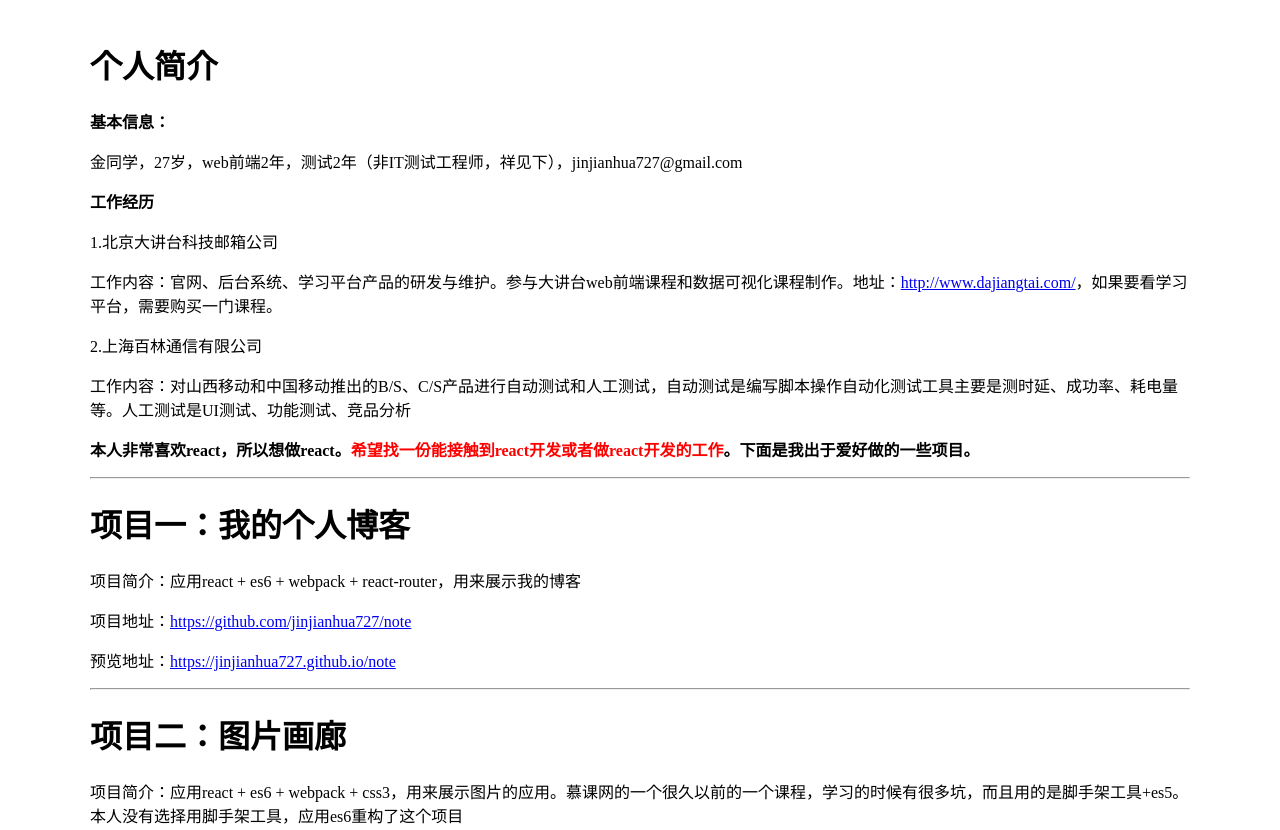
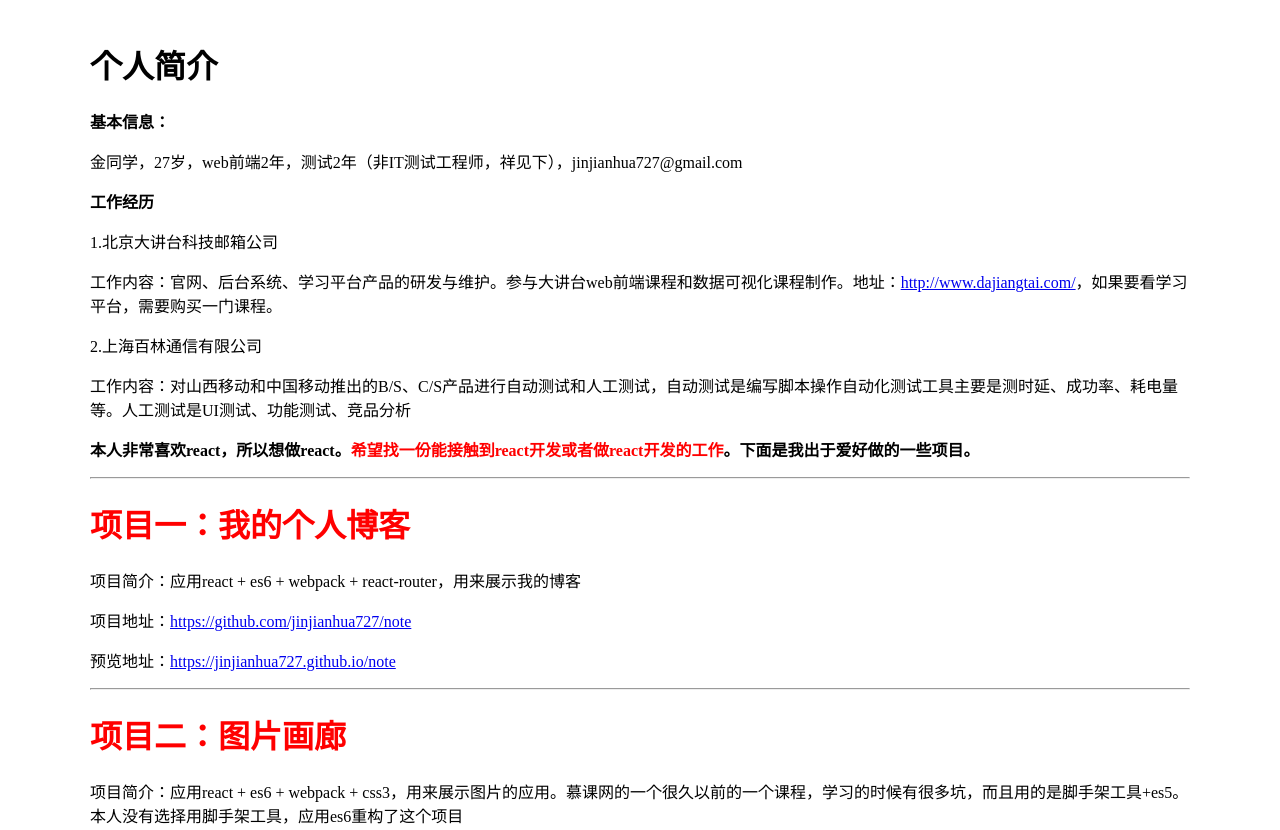
Before and after one commit to jinjianhua727/jinjianhua727.github.com, a plain HTML site: page index.html in a window 1280 px wide. Shown: the top 830 px of the page. Drawn offline with Linux system fonts and the light colour scheme.

Commit message:
更新微简历

```diff
--- a/index.html
+++ b/index.html
@@ -34,13 +34,13 @@
 		<p>工作内容：对山西移动和中国移动推出的B/S、C/S产品进行自动测试和人工测试，自动测试是编写脚本操作自动化测试工具主要是测时延、成功率、耗电量等。人工测试是UI测试、功能测试、竞品分析</p>
 		<p><b>本人非常喜欢react，所以想做react。<span class="important-text">希望找一份能接触到react开发或者做react开发的工作</span>。下面是我出于爱好做的一些项目。</b></p>
 		<hr>
-		<h1>项目一：我的个人博客</h1>
+		<h1 class="important-text">项目一：我的个人博客</h1>
 		<p>项目简介：应用react + es6 + webpack + react-router，用来展示我的博客</p>
 		<p>项目地址：<a href="https://github.com/jinjianhua727/note">https://github.com/jinjianhua727/note</a></p>
 		<p>预览地址：<a href="https://jinjianhua727.github.io/note">https://jinjianhua727.github.io/note</a></p>
 
 		<hr>
-		<h1>项目二：图片画廊</h1>
+		<h1 class="important-text">项目二：图片画廊</h1>
 		<p>项目简介：应用react + es6 + webpack + css3，用来展示图片的应用。慕课网的一个很久以前的一个课程，学习的时候有很多坑，而且用的是脚手架工具+es5。本人没有选择用脚手架工具，应用es6重构了这个项目</p>
 		<p>项目地址：<a href="https://github.com/jinjianhua727/gallery-by-react">https://github.com/jinjianhua727/gallery-by-react</a></p>
 		<p>预览地址：<a href="https://jinjianhua727.github.io/gallery-by-react/">https://jinjianhua727.github.io/gallery-by-react/</a></p>
```
